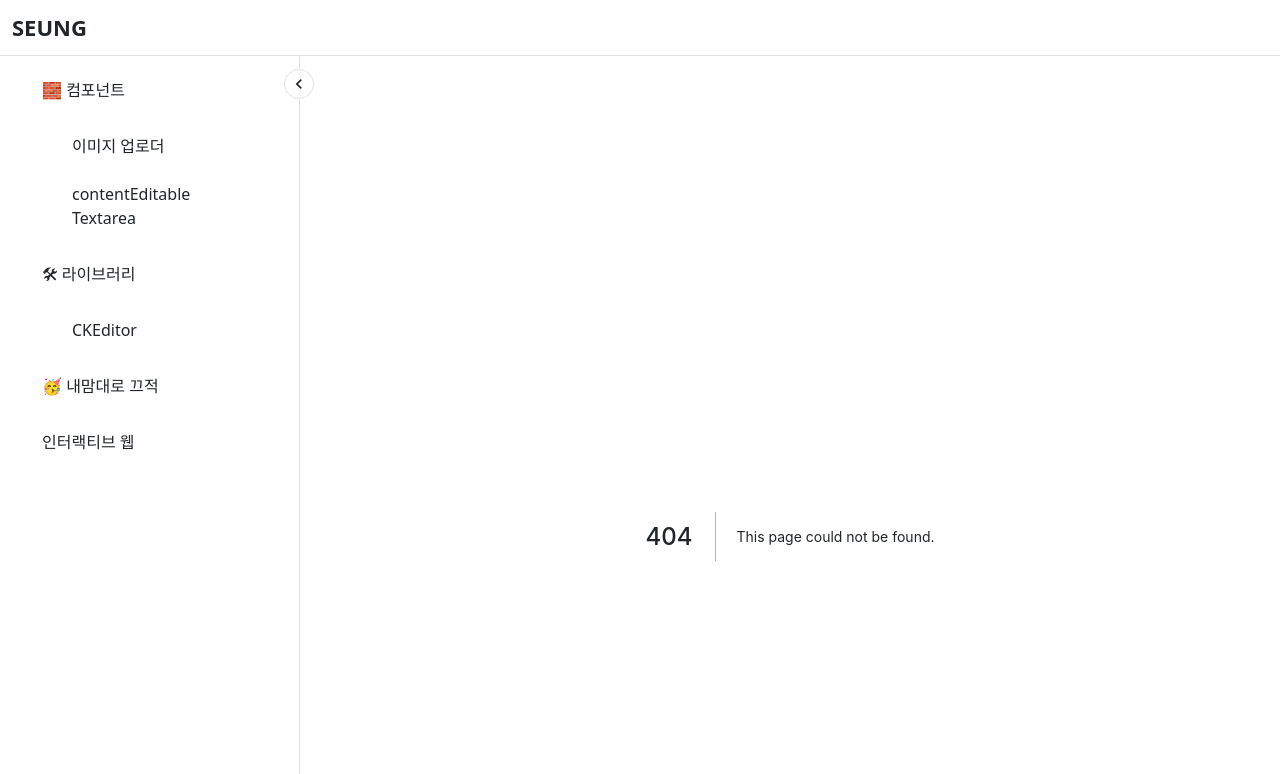
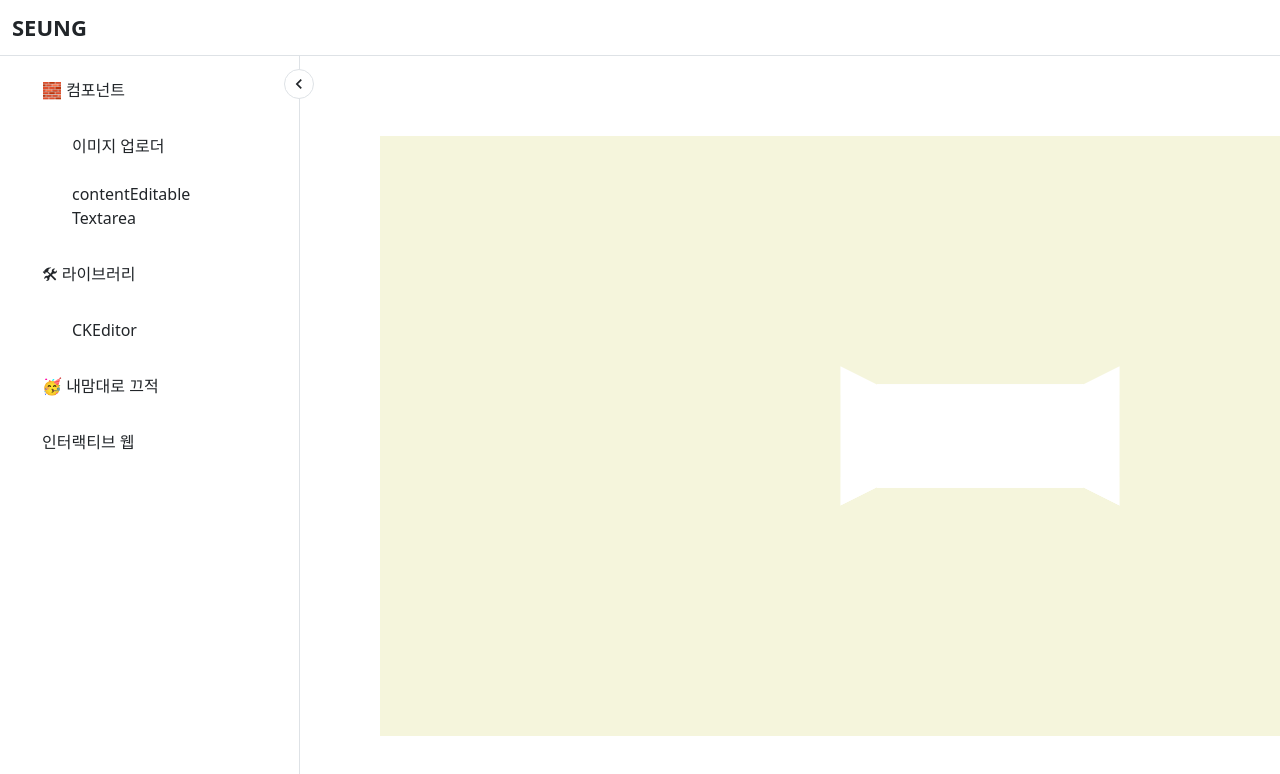
Before and after one commit to sseung95/playground, a Next.js app: page /interactive/forward in a window 1280 px wide. Before the commit this address had no page. Shown: the top 774 px of the page. Built offline with nearby package versions, Linux system fonts and the light colour scheme; a web font is replaced by a local one.

Commit message:
style: 벽 스타일 css 세팅 작업

```diff
--- /dev/null
+++ b/pages/interactive/forward.tsx
@@ -0,0 +1,8 @@
+import ForwardContainer from '@/src/container/interactive/ForwardContainer';
+import React from 'react';
+
+const forward = () => {
+  return <ForwardContainer />;
+};
+
+export default forward;
--- /dev/null
+++ b/src/container/interactive/ForwardContainer.tsx
@@ -0,0 +1,20 @@
+import * as SC from '@/styles/components/interactive/Forward.styles';
+
+const ForwardContainer = () => {
+  return (
+    <SC.ForwardContainer>
+      <SC.Stage>
+        <SC.House>
+          <SC.Wall position={'left'} />
+          <SC.Wall position={'right'} />
+          <SC.Wall />
+          <SC.Wall />
+          <SC.Wall />
+          <SC.Wall />
+        </SC.House>
+      </SC.Stage>
+    </SC.ForwardContainer>
+  );
+};
+
+export default ForwardContainer;
--- a/src/container/interactive/InteractiveContainer.tsx
+++ b/src/container/interactive/InteractiveContainer.tsx
@@ -14,6 +14,9 @@ const InteractiveContainer = () => {
       </LinkButton>
       <LinkButton>
         <Link href={'/interactive/ball'}>공 움직이기 ⚽️</Link>
+      </LinkButton>
+      <LinkButton>
+        <Link href={'/interactive/forward'}>3D 전진 앞으로!</Link>
       </LinkButton>
     </Container>
   );
--- /dev/null
+++ b/styles/components/interactive/Forward.styles.ts
@@ -0,0 +1,44 @@
+import styled from '@emotion/styled';
+
+export const ForwardContainer = styled.div`
+  width: 1200px;
+  height: 600px;
+  background: beige;
+  perspective: 1000px;
+`;
+
+export const Stage = styled.div`
+  width: 1200px;
+  height: 600px;
+  transform-style: preserve-3d;
+`;
+
+export const House = styled.div`
+  position: relative;
+  width: 1200px;
+  height: 600px;
+  transform-style: preserve-3d;
+  transform: translateZ(-4800px);
+`;
+
+export const Wall = styled.div<{ position?: string }>`
+  position: absolute;
+  left: 0;
+  top: 0;
+  width: ${({ position }) => (position ? '3000px' : '1200px')};
+  height: 600px;
+  background: #fff;
+  /* border: 1px solid blue; */
+
+  transform: ${({ position }) =>
+    position === 'left' || position === 'right'
+      ? `rotateY(90deg) translateZ(-1500px)`
+      : 'none'};
+
+  transform: ${({ position }) =>
+    `rotateY(${
+      position === 'left' || position === 'right' ? 90 : 0
+    }deg) translateZ(${
+      position === 'left' ? -1500 : position === 'right' ? -300 : 0
+    }px)`};
+`;
```
